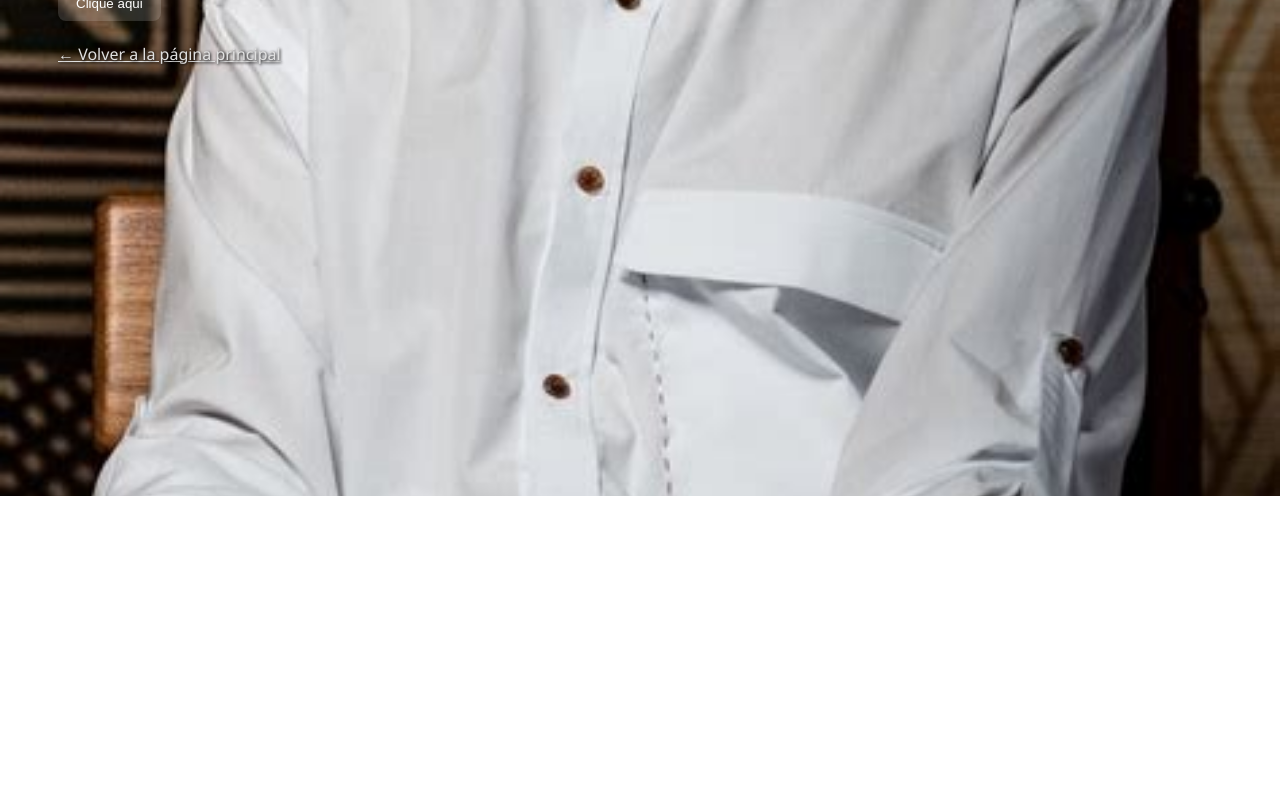
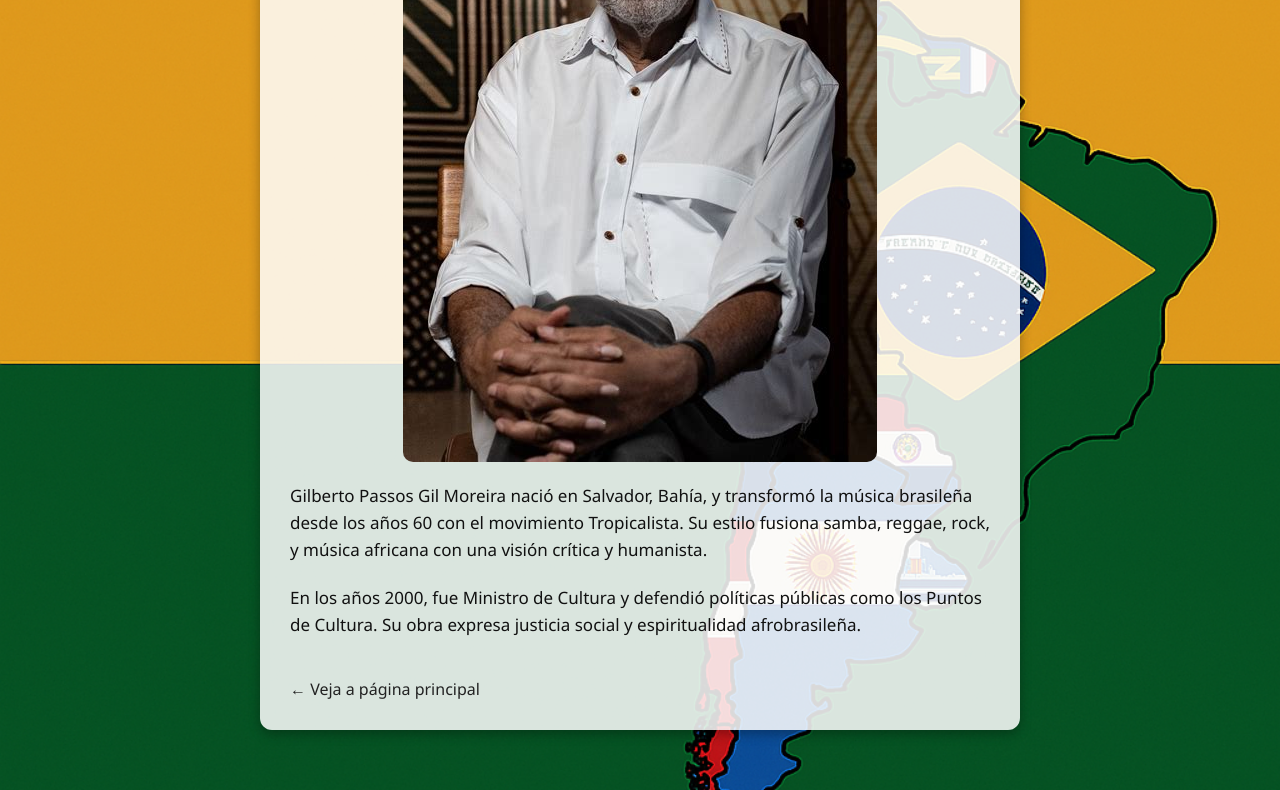
Before and after one commit to henriquevieiraneto/familia-gil, a plain HTML site: page gilberto/index.html in a window 1280 px wide. Shown: the part 420-1210 px from the top of the page. Before the commit the page ends 916 px from the top, so only its background shows below. Drawn offline with Linux system fonts and the light colour scheme.

Commit message:
bandeira adicionada

```diff
--- a/flora/style.css
+++ b/flora/style.css
@@ -1,25 +1,48 @@
 body {
-  background: url('../img/flora.jpg') no-repeat center center;
+  background-image: url('../img/fundo-latino.png');
   background-size: cover;
+  background-position: center center;
+  background-repeat: no-repeat;
+  background-attachment: fixed;
   font-family: 'Segoe UI', sans-serif;
-  color: #383232;
-  padding: 50px;
-  text-shadow: 1px 1px 3px #000;
+  padding: 60px;
+  margin: 0;
   min-height: 100vh;
-  margin: 0;
+  color: #000;
 }
+
+.caixa {
+  background-color: rgba(255, 255, 255, 0.85);
+  padding: 30px;
+  border-radius: 12px;
+  max-width: 700px;
+  margin: 0 auto;
+  box-shadow: 0 4px 12px rgba(0, 0, 0, 0.3);
+  color: #111;
+}
+
+h1 {
+  font-size: 30px;
+  margin-bottom: 20px;
+  text-align: center;
+}
+
+p {
+  font-size: 17px;
+  line-height: 1.6;
+  margin-bottom: 20px;
+}
+
+.foto {
+  display: block;
+  max-width: 100%;
+  border-radius: 10px;
+  margin: 20px auto;
+}
+
 a {
-  color: #f2f2f2;
+  color: #222;
+  display: inline-block;
+  margin-top: 20px;
+  text-decoration: none;
 }
-button {
-  background-color: rgba(255, 255, 255, 0.2);
-  color: #fff;
-  padding: 10px 16px;
-  border: none;
-  border-radius: 8px;
-  cursor: pointer;
-  transition: background-color 0.3s ease;
-}
-button:hover {
-  background-color: rgba(255, 255, 255, 0.4);
-}
--- a/gilberto/index.html
+++ b/gilberto/index.html
@@ -1,34 +1,19 @@
 <!DOCTYPE html>
 <html lang="es">
-
 <head>
-  <meta charset="UTF-8">
+  <meta charset="UTF-8" />
   <title>Gilberto Gil</title>
   <link rel="stylesheet" href="style.css" />
-  <script defer src="script.js"></script>
 </head>
-
 <body>
   <main>
-    <h1>Gilberto Gil</h1>
-    <p>Gilberto es uno de los músicos más influyentes de Brasil y fue ministro de Cultura. Impulsó el programa “Puntos
-      de Cultura”. También es padre, esposo y símbolo de la cultura afrobrasileña.</p>
-
-    <p>Gilberto Passos Gil Moreira nació en Salvador, Bahía, y transformó la música brasileña desde los años 60 con el
-      movimiento Tropicalista. Su estilo fusiona samba, reggae, rock, y música africana con una visión crítica y
-      humanista.</p>
-
-    <p>En los años 2000, fue nombrado Ministro de Cultura, impulsando políticas públicas innovadoras como el programa
-      “Puntos de Cultura”, que llevó el arte a comunidades marginalizadas. Fue también un defensor del software libre,
-      del acceso abierto al conocimiento y de la diversidad cultural como política de Estado.</p>
-
-    <p>Como padre y esposo, ha sido una figura presente y afectuosa. Sus canciones, entrevistas y gestos públicos
-      reflejan una profunda conexión con su familia y una constante búsqueda de justicia social y espiritualidad
-      afro-brasileña.</p>
-
-    <button onclick="mostrarMensagem()">Clique aqui</button><br /><br />
-    <a href="../index.html">← Volver a la página principal</a>
+    <div class="caixa">
+      <h1>Gilberto Gil</h1>
+      <img src="../img/gilberto.jpg" alt="Gilberto Gil" class="foto" />
+      <p>Gilberto Passos Gil Moreira nació en Salvador, Bahía, y transformó la música brasileña desde los años 60 con el movimiento Tropicalista. Su estilo fusiona samba, reggae, rock, y música africana con una visión crítica y humanista.</p>
+      <p>En los años 2000, fue Ministro de Cultura y defendió políticas públicas como los Puntos de Cultura. Su obra expresa justicia social y espiritualidad afrobrasileña.</p>
+      <a href="../index.html">← Veja a página principal</a>
+    </div>
   </main>
 </body>
-
 </html>
--- a/gilberto/style.css
+++ b/gilberto/style.css
@@ -1,26 +1,48 @@
 body {
-  background: url('../img/gilberto.jpg') no-repeat center center;
+  background-image: url('../img/fundo-latino.png');
   background-size: cover;
+  background-position: center center;
+  background-repeat: no-repeat;
+  background-attachment: fixed;
   font-family: 'Segoe UI', sans-serif;
-  color: #fff;
-  padding: 50px;
-  text-shadow: 1px 1px 3px #000;
+  padding: 60px;
+  margin: 0;
   min-height: 100vh;
-}
-a {
-  color: #e0e0e0;
+  color: #000;
 }
 
-button {
-  background-color: rgba(255, 255, 255, 0.15);
-  color: #fff;
-  padding: 10px 18px;
-  border: none;
-  border-radius: 8px;
-  cursor: pointer;
-  transition: background-color 0.3s ease;
+.caixa {
+  background-color: rgba(255, 255, 255, 0.85);
+  padding: 30px;
+  border-radius: 12px;
+  max-width: 700px;
+  margin: 0 auto;
+  box-shadow: 0 4px 12px rgba(0, 0, 0, 0.3);
+  color: #111;
 }
 
-button:hover {
-  background-color: rgba(255, 255, 255, 0.35);
+h1 {
+  font-size: 30px;
+  margin-bottom: 20px;
+  text-align: center;
 }
+
+p {
+  font-size: 17px;
+  line-height: 1.6;
+  margin-bottom: 20px;
+}
+
+.foto {
+  display: block;
+  max-width: 100%;
+  border-radius: 10px;
+  margin: 20px auto;
+}
+
+a {
+  color: #222;
+  display: inline-block;
+  margin-top: 20px;
+  text-decoration: none;
+}
--- a/pedro/style.css
+++ b/pedro/style.css
@@ -1,25 +1,48 @@
 body {
-  background: url('../img/pedro.jpg') no-repeat center center;
+  background-image: url('../img/fundo-latino.png');
   background-size: cover;
+  background-position: center center;
+  background-repeat: no-repeat;
+  background-attachment: fixed;
   font-family: 'Segoe UI', sans-serif;
-  color: #ffffff;
-  padding: 50px;
-  text-shadow: 1px 1px 3px #000;
+  padding: 60px;
+  margin: 0;
   min-height: 100vh;
-  margin: 0;
+  color: #000;
 }
+
+.caixa {
+  background-color: rgba(255, 255, 255, 0.85);
+  padding: 30px;
+  border-radius: 12px;
+  max-width: 700px;
+  margin: 0 auto;
+  box-shadow: 0 4px 12px rgba(0, 0, 0, 0.3);
+  color: #111;
+}
+
+h1 {
+  font-size: 30px;
+  margin-bottom: 20px;
+  text-align: center;
+}
+
+p {
+  font-size: 17px;
+  line-height: 1.6;
+  margin-bottom: 20px;
+}
+
+.foto {
+  display: block;
+  max-width: 100%;
+  border-radius: 10px;
+  margin: 20px auto;
+}
+
 a {
-  color: #eeeeee;
+  color: #222;
+  display: inline-block;
+  margin-top: 20px;
+  text-decoration: none;
 }
-button {
-  background-color: rgba(255, 255, 255, 0.15);
-  color: #fff;
-  padding: 10px 16px;
-  border: none;
-  border-radius: 8px;
-  cursor: pointer;
-  transition: background-color 0.3s ease;
-}
-button:hover {
-  background-color: rgba(255, 255, 255, 0.3);
-}
--- a/preta/style.css
+++ b/preta/style.css
@@ -1,25 +1,48 @@
 body {
-  background: url('../img/preta.jpg') no-repeat center center;
+  background-image: url('../img/fundo-latino.png');
   background-size: cover;
+  background-position: center center;
+  background-repeat: no-repeat;
+  background-attachment: fixed;
   font-family: 'Segoe UI', sans-serif;
-  color: #ffffff;
-  padding: 50px;
-  text-shadow: 1px 1px 3px #000;
+  padding: 60px;
+  margin: 0;
   min-height: 100vh;
-  margin: 0;
+  color: #000;
 }
+
+.caixa {
+  background-color: rgba(255, 255, 255, 0.85);
+  padding: 30px;
+  border-radius: 12px;
+  max-width: 700px;
+  margin: 0 auto;
+  box-shadow: 0 4px 12px rgba(0, 0, 0, 0.3);
+  color: #111;
+}
+
+h1 {
+  font-size: 30px;
+  margin-bottom: 20px;
+  text-align: center;
+}
+
+p {
+  font-size: 17px;
+  line-height: 1.6;
+  margin-bottom: 20px;
+}
+
+.foto {
+  display: block;
+  max-width: 100%;
+  border-radius: 10px;
+  margin: 20px auto;
+}
+
 a {
-  color: #f8f8f8;
+  color: #222;
+  display: inline-block;
+  margin-top: 20px;
+  text-decoration: none;
 }
-button {
-  background-color: rgba(255, 255, 255, 0.15);
-  color: #fff;
-  padding: 10px 18px;
-  border: none;
-  border-radius: 8px;
-  cursor: pointer;
-  transition: background-color 0.3s ease;
-}
-button:hover {
-  background-color: rgba(255, 255, 255, 0.35);
-}
--- a/style.css
+++ b/style.css
@@ -1,55 +1,36 @@
-* {
-  margin: 0;
-  padding: 0;
-  box-sizing: border-box;
-}
-
 body {
   font-family: 'Segoe UI', sans-serif;
-  background-image: url('img/familia.avif');
+  background-image: url('img/fundo-latino.png');
   background-size: cover;
-  background-position: center;
+  background-position: center center;
   background-repeat: no-repeat;
+  background-attachment: fixed;
   min-height: 100vh;
-  position: relative;
-  color: #fff;
-  overflow: hidden;
-}
-
-body::before {
-  content: '';
-  position: absolute;
-  inset: 0;
-  background-color: rgba(15, 23, 42, 0.75);
-  z-index: 0;
-}
-
-main {
-  position: relative;
-  z-index: 1;
+  margin: 0;
   padding: 60px;
-  display: flex;
-  flex-direction: column;
-  align-items: flex-start;
-  max-width: 800px;
+  color: #000;
 }
 
 .caixa {
   background-color: rgba(255, 255, 255, 0.85);
-  color: #111;
   padding: 30px;
   border-radius: 12px;
+  max-width: 700px;
+  margin: 0 auto;
   box-shadow: 0 4px 12px rgba(0, 0, 0, 0.3);
+  color: #111;
 }
 
-.caixa h1 {
+h1 {
+  font-size: 36px;
   margin-bottom: 20px;
+  text-align: center;
 }
 
-.caixa p {
+p {
+  font-size: 17px;
+  line-height: 1.6;
   margin-bottom: 30px;
-  line-height: 1.6;
-  font-size: 17px;
 }
 
 ul {
@@ -57,17 +38,24 @@ ul {
   display: flex;
   flex-direction: column;
   gap: 15px;
+  max-width: 300px;
+  margin: 0 auto;
+  padding: 0;
 }
 
 li a {
+  display: block;
+  width: 100%;
+  text-align: center;
   text-decoration: none;
   background-color: rgba(0, 0, 0, 0.1);
   color: #000;
-  padding: 10px 18px;
+  padding: 12px 20px;
   border-radius: 8px;
-  transition: background-color 0.3s;
+  transition: background-color 0.3s ease, transform 0.2s ease;
 }
 
 li a:hover {
   background-color: rgba(0, 0, 0, 0.2);
+  transform: translateY(-2px);
 }
```
Also changed, not shown: flora/index.html (+7 -21 lines), index.html (+1 -3 lines), pedro/index.html (+7 -24 lines), preta/index.html (+7 -23 lines), img/fundo-latino.png (added).
